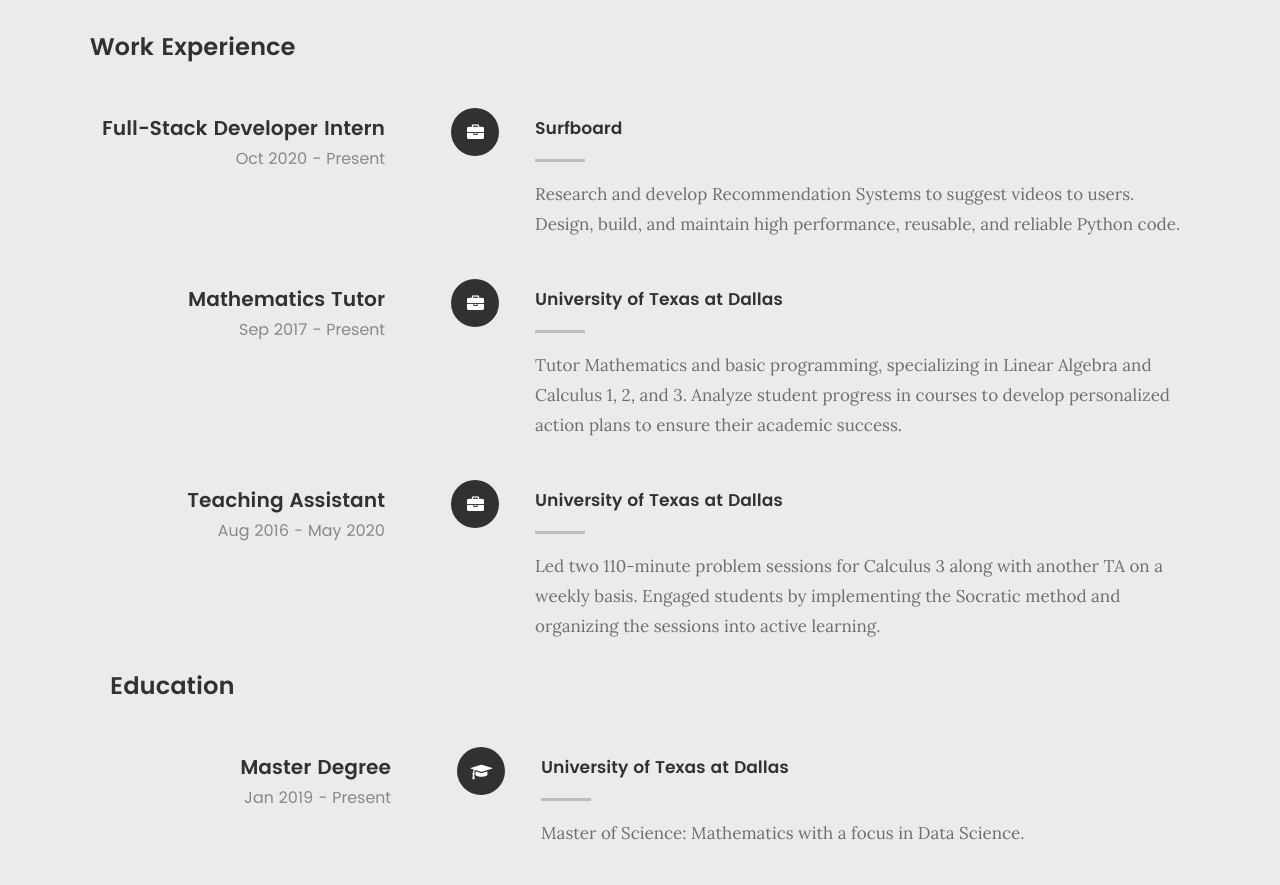
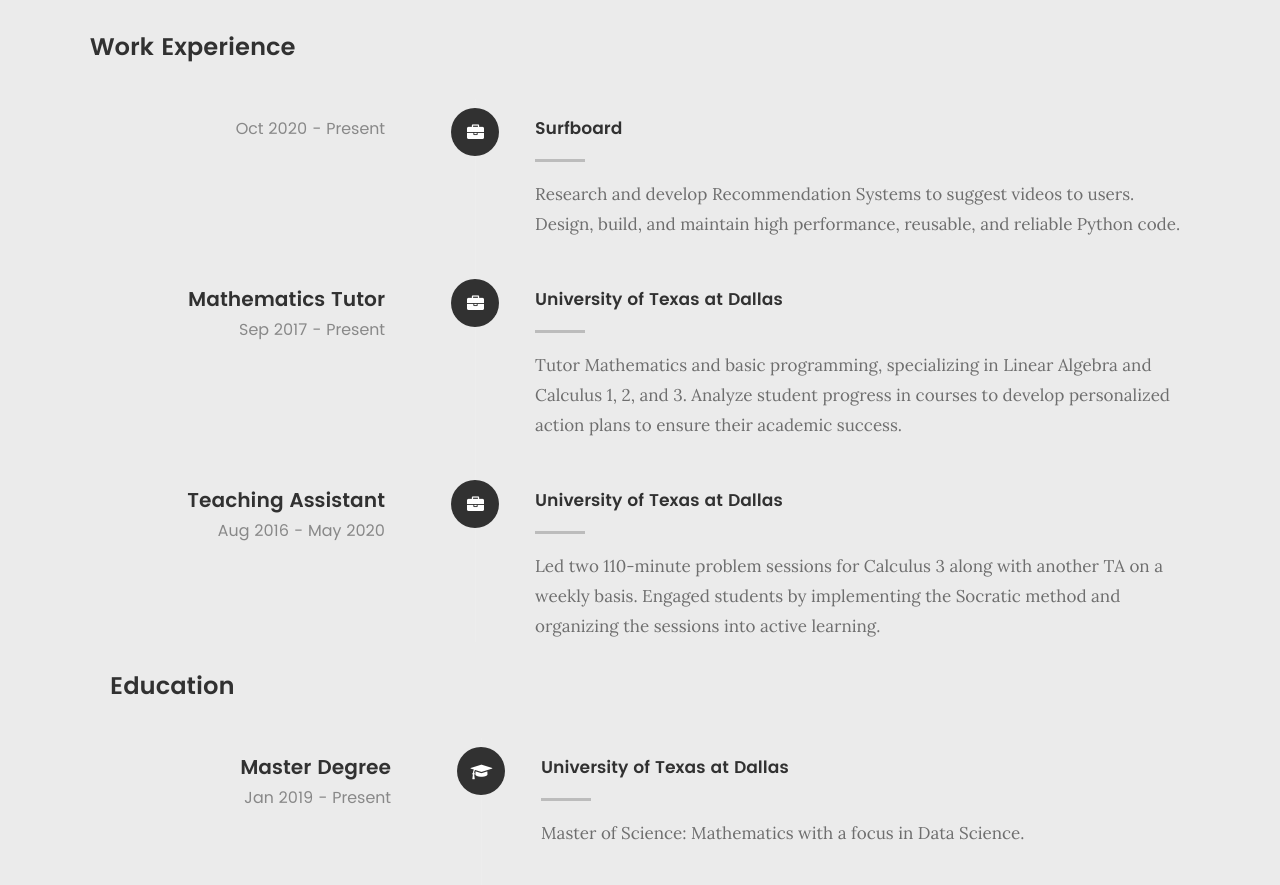
Before and after one commit to salazarbrandon1257/personal-website, a plain HTML site: page index.html in a window 1280 px wide. Shown: the part 2480-3365 px from the top of the page. Drawn offline with Linux system fonts and the light colour scheme; files whose address does not match are found by name.

Commit message:
Update index.html

```diff
--- a/index.html
+++ b/index.html
@@ -243,7 +243,7 @@
 	   				</div>
 
 	   				<div class="timeline-header">
-						   <h3>Full-Stack Developer Intern</h3>
+						   <h3Software Engineer Intern</h3>
 	   					<p>Oct 2020 - Present</p>
 	   				</div>
 
```
